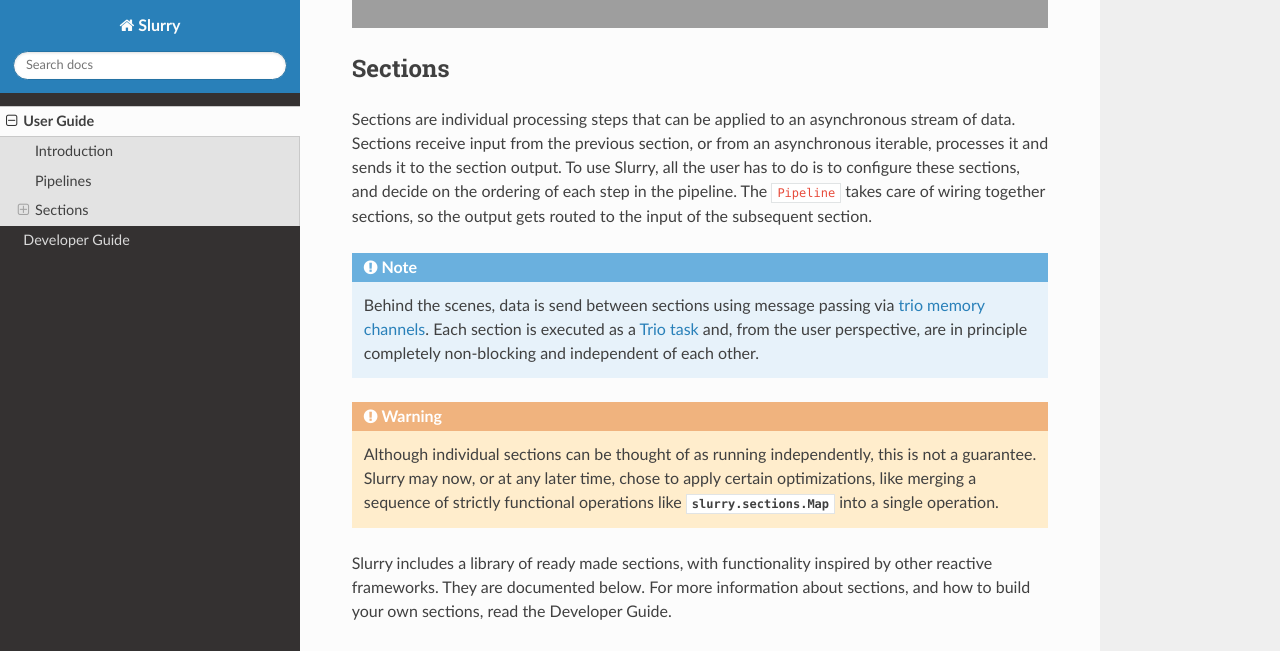
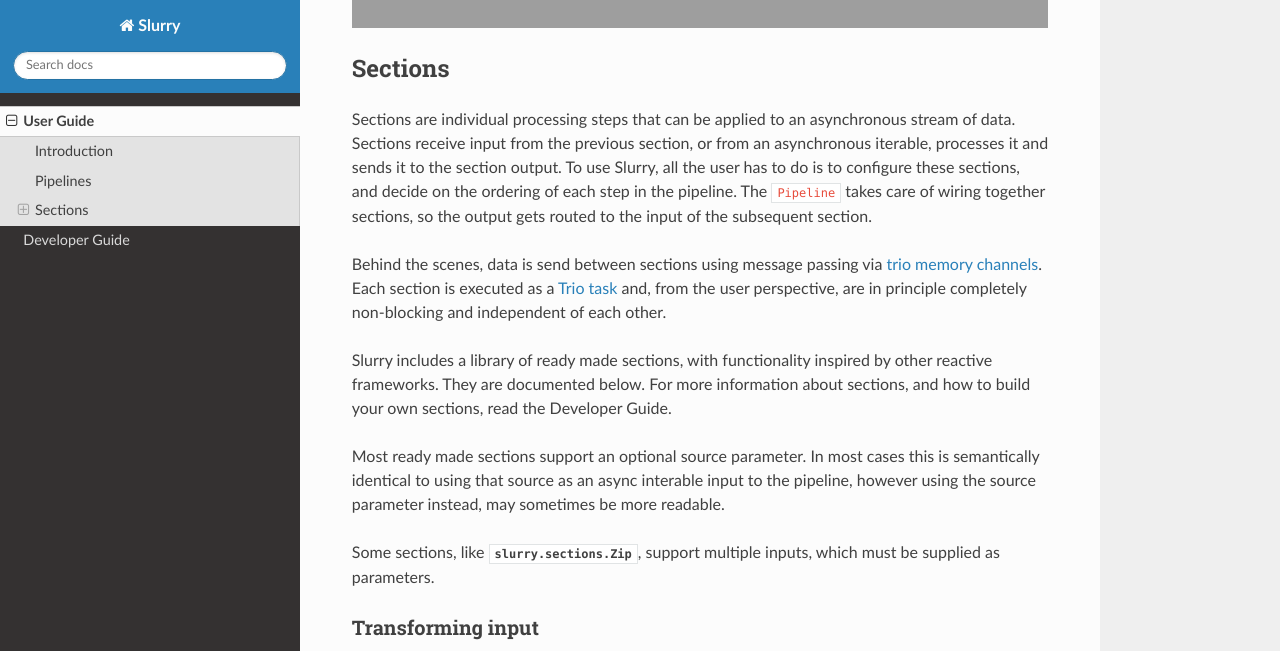
Before and after one commit to andersea/slurry, a Sphinx documentation site: the page built from docs/user.rst, in a window 1280 px wide and 1400 px high, scrolled down 1748 px. Shown: the top 651 px of the window. Built offline with Sphinx 7.4.7 and the Read the Docs theme 2.0.0, drawn with Linux system fonts in a browser that asks for light colours; grey boxes are pictures that could not be loaded.

```diff
--- a/docs/user.rst
+++ b/docs/user.rst
@@ -70,26 +70,30 @@ from the previous section, or from an asynchronous iterable, processes it and se
 all the user has to do is to configure these sections, and decide on the ordering of each step in the pipeline. The
 ``Pipeline`` takes care of wiring together sections, so the output gets routed to the input of the subsequent section.
 
-.. note::
-  Behind the scenes, data is send between sections using message passing via
-  `trio memory channels <https://trio.readthedocs.io/en/stable/reference-core.html#using-channels-to-pass-values-between-tasks>`_.
-  Each section is executed as a
-  `Trio task <https://trio.readthedocs.io/en/stable/reference-core.html#tasks-let-you-do-multiple-things-at-once>`_
-  and, from the user perspective, are in principle completely non-blocking and independent of each other.
-
-.. warning::
-  Although individual sections can be thought of as running independently, this is not a guarantee. Slurry may now, or at any
-  later time, chose to apply certain optimizations, like merging a sequence of strictly functional operations
-  like :class:`slurry.sections.Map` into a single operation.
+Behind the scenes, data is send between sections using message passing via
+`trio memory channels <https://trio.readthedocs.io/en/stable/reference-core.html#using-channels-to-pass-values-between-tasks>`_.
+Each section is executed as a
+`Trio task <https://trio.readthedocs.io/en/stable/reference-core.html#tasks-let-you-do-multiple-things-at-once>`_
+and, from the user perspective, are in principle completely non-blocking and independent of each other.
 
 Slurry includes a library of ready made sections, with functionality inspired by other reactive frameworks. They
 are documented below. For more information about sections, and how to build your own sections, read the :ref:`Developer Guide`.
+
+Most ready made sections support an optional source parameter. In most cases this is semantically identical to using that source
+as an async interable input to the pipeline, however using the source parameter instead, may sometimes be more readable.
+
+Some sections, like :class:`slurry.sections.Zip`, support multiple inputs, which must be supplied as parameters.
 
 Transforming input
 ^^^^^^^^^^^^^^^^^^
 .. automodule:: slurry.sections._refiners
 
 .. autoclass:: slurry.sections.Map
+
+.. note::
+  Although individual sections can be thought of as running independently, this is not a guarantee. Slurry may now, or at any
+  later time, chose to apply certain optimizations, like merging a sequence of strictly functional operations
+  like :class:`slurry.sections.Map` into a single operation.
 
 Filtering input
 ^^^^^^^^^^^^^^^
```
Also changed, not shown: docs/dev.rst (+38 -7 lines), 1 other file.
